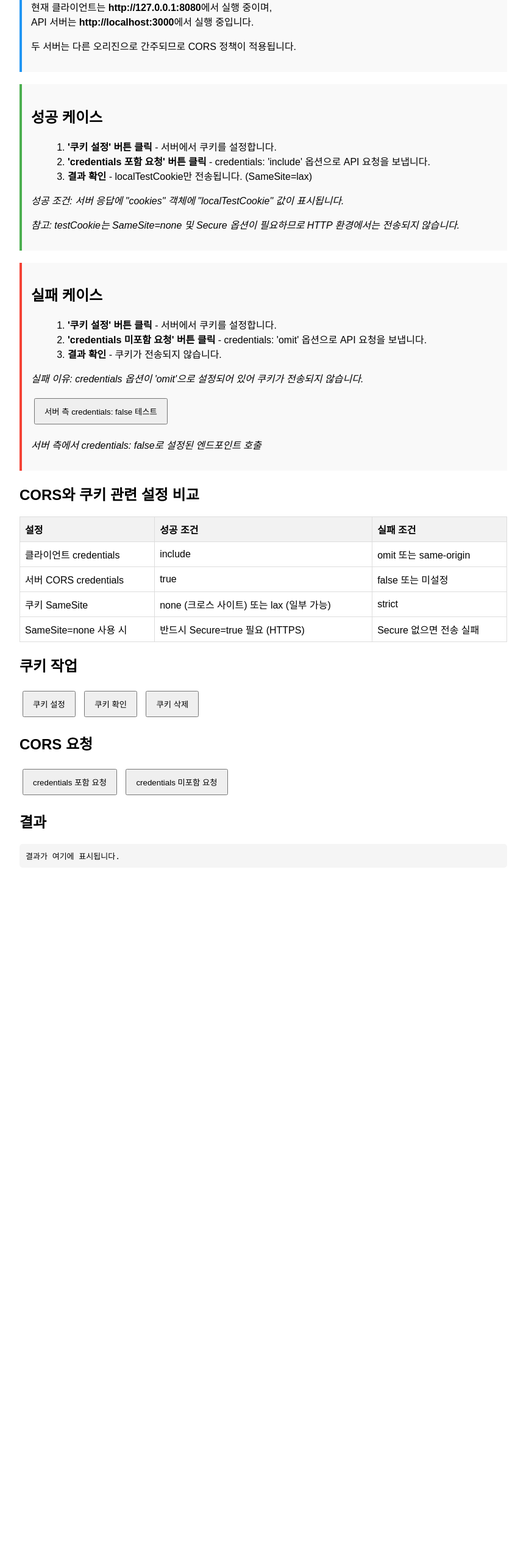
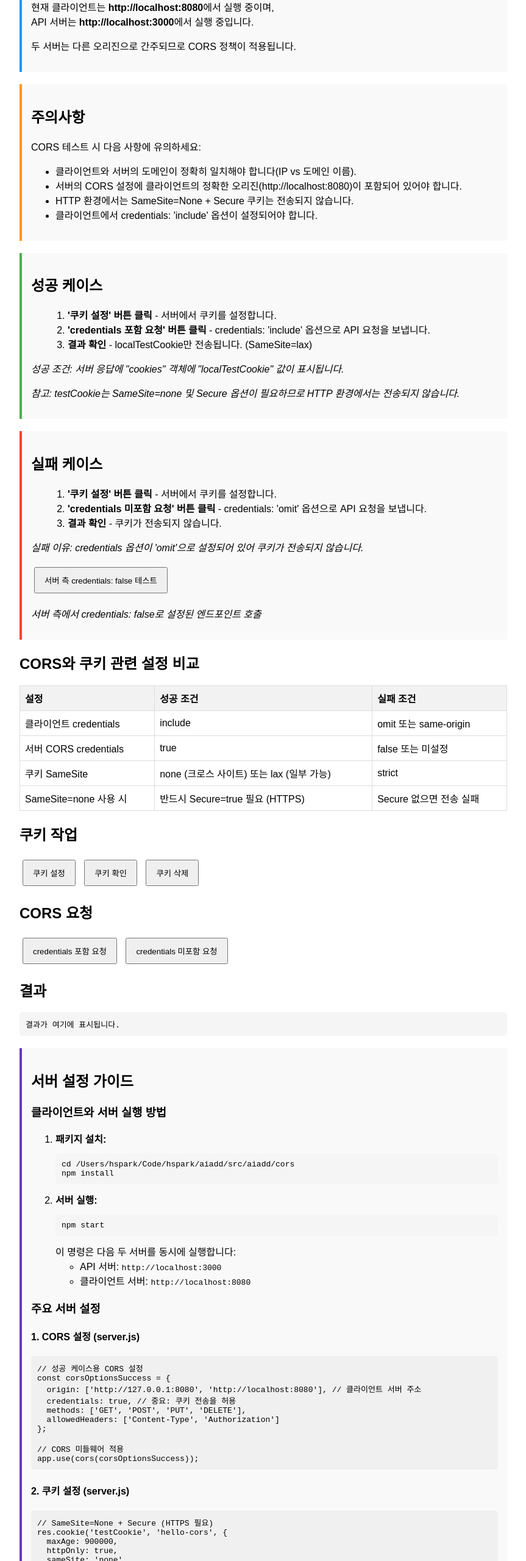
Before and after one commit to zinisuni/aiadd, a website: page src/aiadd/cors/index.html in a window 1280 px wide. Shown: the part 240-2800 px from the top of the page at 61% size, without its empty margins (208-1071 px from the left). Before the commit the page ends 1696 px from the top, so only its background shows below. Drawn offline with Linux system fonts and the light colour scheme.

Commit message:
서버 설정 가이드 및 문제 해결 방법 추가

```diff
--- a/src/aiadd/cors/index.html
+++ b/src/aiadd/cors/index.html
@@ -58,9 +58,20 @@
   <div class="scenario">
     <h2>테스트 시나리오 개요</h2>
     <p>이 페이지는 다른 도메인(Origin)간 쿠키 전송 테스트를 수행합니다.</p>
-    <p>현재 클라이언트는 <strong>http://127.0.0.1:8080</strong>에서 실행 중이며,<br>
+    <p>현재 클라이언트는 <strong>http://localhost:8080</strong>에서 실행 중이며,<br>
        API 서버는 <strong>http://localhost:3000</strong>에서 실행 중입니다.</p>
     <p>두 서버는 다른 오리진으로 간주되므로 CORS 정책이 적용됩니다.</p>
+  </div>
+
+  <div class="scenario" style="border-left: 4px solid #FF9800;">
+    <h2>주의사항</h2>
+    <p>CORS 테스트 시 다음 사항에 유의하세요:</p>
+    <ul>
+      <li>클라이언트와 서버의 도메인이 정확히 일치해야 합니다(IP vs 도메인 이름).</li>
+      <li>서버의 CORS 설정에 클라이언트의 정확한 오리진(http://localhost:8080)이 포함되어 있어야 합니다.</li>
+      <li>HTTP 환경에서는 SameSite=None + Secure 쿠키는 전송되지 않습니다.</li>
+      <li>클라이언트에서 credentials: 'include' 옵션이 설정되어야 합니다.</li>
+    </ul>
   </div>
 
   <div class="scenario success-case">
@@ -131,6 +142,70 @@
   <div>
     <h2>결과</h2>
     <pre id="result">결과가 여기에 표시됩니다.</pre>
+  </div>
+
+  <div class="scenario" style="border-left: 4px solid #673AB7;">
+    <h2>서버 설정 가이드</h2>
+    <h3>클라이언트와 서버 실행 방법</h3>
+    <ol>
+      <li>
+        <strong>패키지 설치:</strong>
+        <pre>cd /Users/hspark/Code/hspark/aiadd/src/aiadd/cors
+npm install</pre>
+      </li>
+      <li>
+        <strong>서버 실행:</strong>
+        <pre>npm start</pre>
+        이 명령은 다음 두 서버를 동시에 실행합니다:
+        <ul>
+          <li>API 서버: <code>http://localhost:3000</code></li>
+          <li>클라이언트 서버: <code>http://localhost:8080</code></li>
+        </ul>
+      </li>
+    </ol>
+
+    <h3>주요 서버 설정</h3>
+    <h4>1. CORS 설정 (server.js)</h4>
+    <pre style="background-color: #f0f0f0; padding: 10px;">// 성공 케이스용 CORS 설정
+const corsOptionsSuccess = {
+  origin: ['http://127.0.0.1:8080', 'http://localhost:8080'], // 클라이언트 서버 주소
+  credentials: true, // 중요: 쿠키 전송을 허용
+  methods: ['GET', 'POST', 'PUT', 'DELETE'],
+  allowedHeaders: ['Content-Type', 'Authorization']
+};
+
+// CORS 미들웨어 적용
+app.use(cors(corsOptionsSuccess));</pre>
+
+    <h4>2. 쿠키 설정 (server.js)</h4>
+    <pre style="background-color: #f0f0f0; padding: 10px;">// SameSite=None + Secure (HTTPS 필요)
+res.cookie('testCookie', 'hello-cors', {
+  maxAge: 900000,
+  httpOnly: true,
+  sameSite: 'none',
+  secure: true
+});
+
+// SameSite=Lax (HTTP에서도 일부 크로스 사이트 요청에 전송 가능)
+res.cookie('localTestCookie', 'local-test', {
+  maxAge: 900000,
+  httpOnly: true,
+  sameSite: 'lax'
+});</pre>
+
+    <h4>3. 클라이언트 설정 (index.html)</h4>
+    <pre style="background-color: #f0f0f0; padding: 10px;">// credentials: 'include' 옵션으로 쿠키 포함하여 요청
+fetch('http://localhost:3000/api/data', {
+  method: 'GET',
+  credentials: 'include'
+});</pre>
+
+    <h3>문제 해결</h3>
+    <ul>
+      <li><strong>CORS 오류:</strong> 서버의 origin 설정이 클라이언트의 정확한 URL과 일치하는지 확인하세요(localhost vs 127.0.0.1).</li>
+      <li><strong>쿠키가 전송되지 않음:</strong> 클라이언트에서 credentials: 'include' 설정, 서버에서 credentials: true 설정을 확인하세요.</li>
+      <li><strong>SameSite=None 쿠키 문제:</strong> HTTP 환경에서는 SameSite=None + Secure 쿠키가 전송되지 않습니다. HTTPS를 사용하거나 SameSite=Lax로 테스트하세요.</li>
+    </ul>
   </div>
 
   <script>
```
Also changed, not shown: src/aiadd/cors/readme-cors.md.
